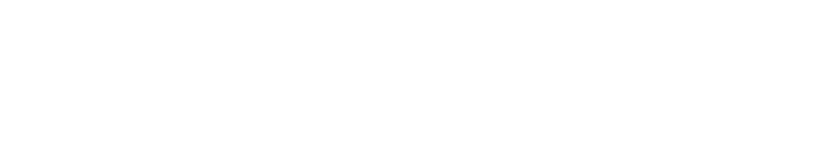
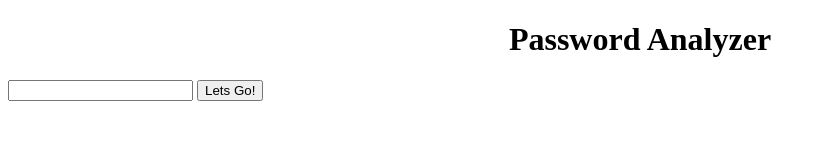
Before and after one commit to jasimjuwaith/MINI-PROJECTS, a plain HTML site: page password_analyzer.html in a window 1280 px wide. Shown: the whole page, without its empty margins (0-826 px from the left). Drawn offline with Linux system fonts and the light colour scheme.

Commit message:
work happen in body of html

```diff
--- a/password_analyzer.html
+++ b/password_analyzer.html
@@ -6,6 +6,10 @@
     <title>Password Manager</title>
 </head>
 <body>
-
+    <h1 style="text-align:center;">Password Analyzer</h1>
+    <div class="main">
+        <input type="password" name="Password" id="pass">
+        <button type="submit" id="pass" class="pass">Lets Go!</button>
+    </div>
 </body>
 </html>
```
